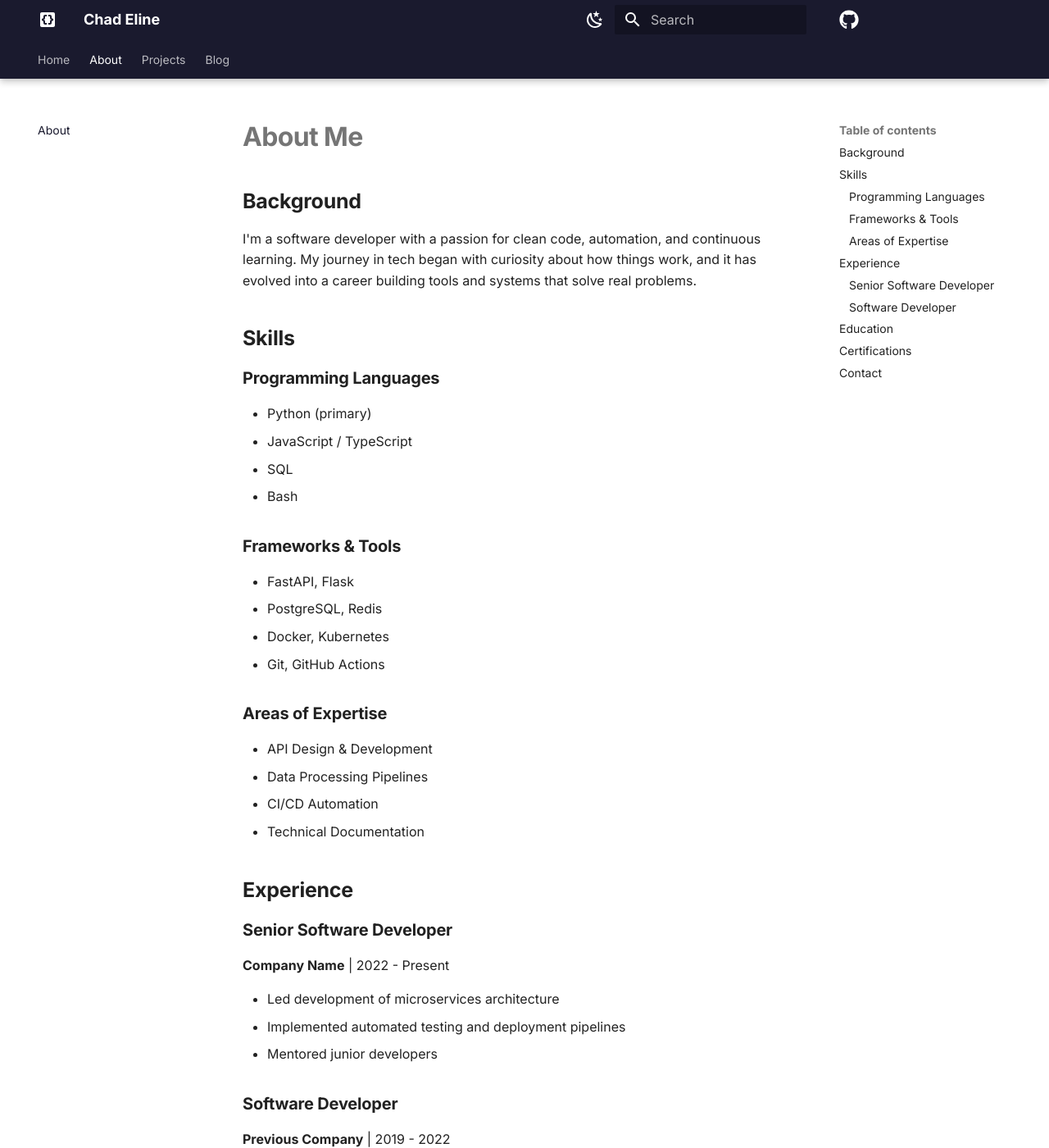
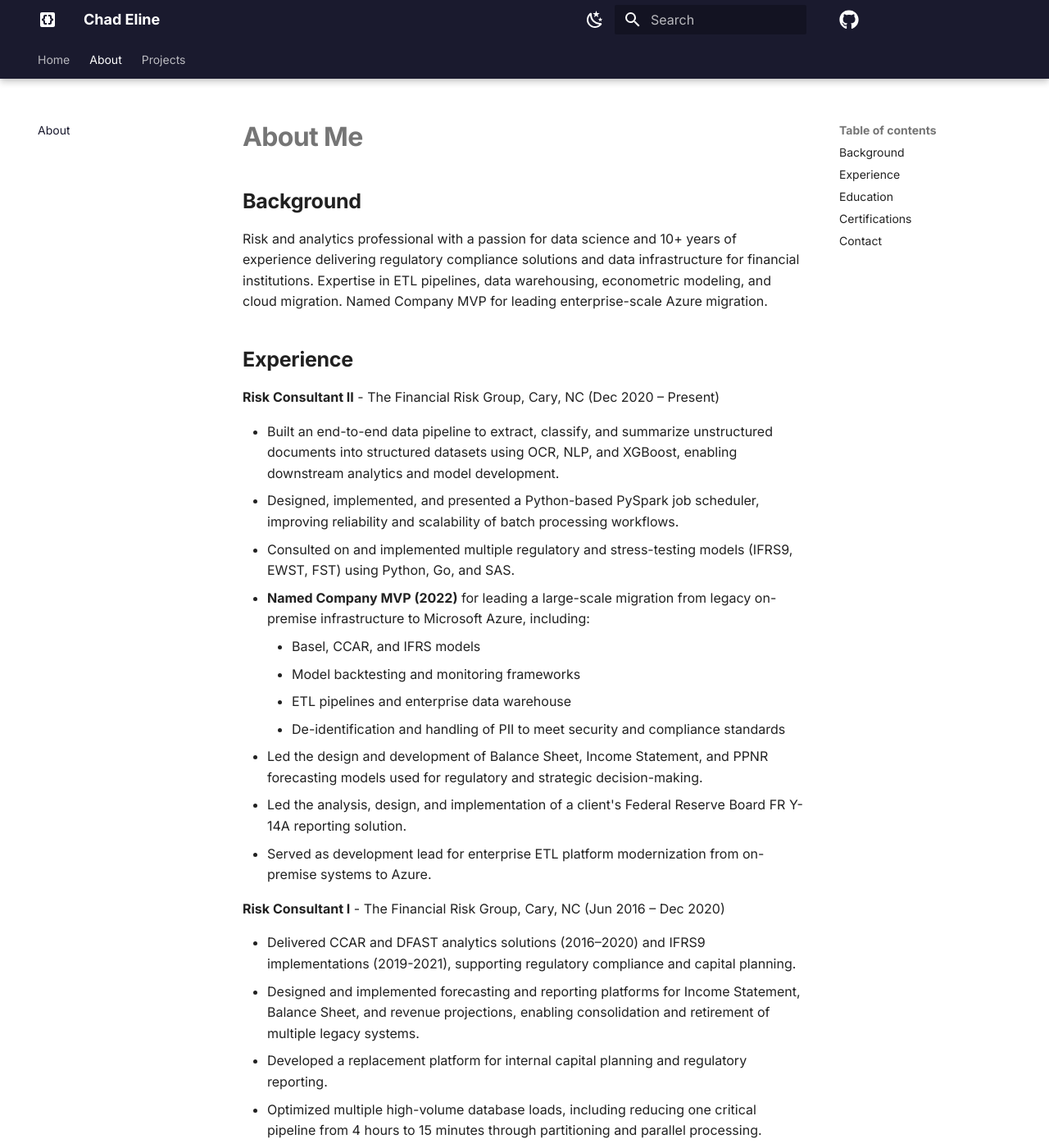
Before and after one commit to chad-eline/chad-eline.github.io, an MkDocs documentation site: the page built from docs/about.md, in a window 1280 px wide and 1400 px high. Shown: the whole window at 82% size. Built offline with MkDocs 1.6.1 and Material for MkDocs 9.7.7, drawn with Linux system fonts in a browser that asks for light colours; comment, search, counter and statistics services are not loaded; some of the changed text lies outside the part shown.

Commit message:
Enhance documentation and project structure: update live reload for local serving, revise personal background, and remove blog section

```diff
--- a/docs/about.md
+++ b/docs/about.md
@@ -2,68 +2,69 @@
 
 ## Background
 
-I'm a software developer with a passion for clean code, automation, and
-continuous learning. My journey in tech began with curiosity about how things
-work, and it has evolved into a career building tools and systems that solve
-real problems.
-
-## Skills
-
-### Programming Languages
-
-- Python (primary)
-- JavaScript / TypeScript
-- SQL
-- Bash
-
-### Frameworks & Tools
-
-- FastAPI, Flask
-- PostgreSQL, Redis
-- Docker, Kubernetes
-- Git, GitHub Actions
-
-### Areas of Expertise
-
-- API Design & Development
-- Data Processing Pipelines
-- CI/CD Automation
-- Technical Documentation
+Risk and analytics professional with a passion for data science and 10+ years of experience delivering regulatory compliance solutions and data infrastructure for financial institutions. Expertise in ETL pipelines, data warehousing, econometric modeling, and cloud migration. Named Company MVP for leading enterprise-scale Azure migration.
 
 ## Experience
 
-### Senior Software Developer
+**Risk Consultant II** - The Financial Risk Group, Cary, NC (Dec 2020 – Present)
 
-**Company Name** | 2022 - Present
+- Built an end-to-end data pipeline to extract, classify, and summarize unstructured documents into structured datasets using OCR, NLP, and XGBoost, enabling downstream analytics and model development.
+- Designed, implemented, and presented a Python-based PySpark job scheduler, improving reliability and scalability of batch processing workflows.
+- Consulted on and implemented multiple regulatory and stress-testing models (IFRS9, EWST, FST) using Python, Go, and SAS.
+- **Named Company MVP (2022)** for leading a large-scale migration from legacy on-premise infrastructure to Microsoft Azure, including:
+    - Basel, CCAR, and IFRS models
+    - Model backtesting and monitoring frameworks
+    - ETL pipelines and enterprise data warehouse
+    - De-identification and handling of PII to meet security and compliance standards
+- Led the design and development of Balance Sheet, Income Statement, and PPNR forecasting models used for regulatory and strategic decision-making.
+- Led the analysis, design, and implementation of a client's Federal Reserve Board FR Y-14A reporting solution.
+- Served as development lead for enterprise ETL platform modernization from on-premise systems to Azure.
 
-- Led development of microservices architecture
-- Implemented automated testing and deployment pipelines
-- Mentored junior developers
+**Risk Consultant I** - The Financial Risk Group, Cary, NC (Jun 2016 – Dec 2020)
 
-### Software Developer
+- Delivered CCAR and DFAST analytics solutions (2016–2020) and IFRS9 implementations (2019-2021), supporting regulatory compliance and capital planning.
+- Designed and implemented forecasting and reporting platforms for Income Statement, Balance Sheet, and revenue projections, enabling consolidation and retirement of multiple legacy systems.
+- Developed a replacement platform for internal capital planning and regulatory reporting.
+- Optimized multiple high-volume database loads, including reducing one critical pipeline from 4 hours to 15 minutes through partitioning and parallel processing.
 
-**Previous Company** | 2019 - 2022
+**Data Warehouse Solutions Architect** - Bank of America, Charlotte, NC (Jan 2015 – Jun 2016)
 
-- Built RESTful APIs serving millions of requests
-- Designed and optimized database schemas
-- Collaborated with cross-functional teams
+- Designed and implemented the FDIC calculation engine processing 163 million records daily, reducing Bank of America's LCR outflow by $17B and resolving a Federal Reserve MRA.
+- Awarded a Platinum Global Recognition Award for leadership and execution in resolving the FDIC MRA.
+- Redesigned the Operational Deposits data warehouse feed, reducing runtime from 4 hours to 55 minutes.
+- Led ETL and data warehouse architecture for a team of 40+ onshore and offshore developers.
+- Devised the technical solution for Bank of America's Federal Reserve 5G Liquidity report.
+- Initiated platform analysis to reduce complexity and operating costs of the Atlas data platform.
+- Standardized development practices across the Atlas data warehousing organization.
+
+**Software Developer, Vice President** - Bank of America, Charlotte, NC (Mar 2014 – Dec 2014)
+
+- Awarded 1 Platinum, 2 Gold, and 3 Silver Global Recognition Awards for consistent delivery of high-impact initiatives.
+- Implemented a derivatives and collateral data warehouse with a $9.67B impact on Bank of America's LCR reporting.
+- Led a 25+ member development team through 70+ successful production migrations as Release Lead.
+- Designed and automated the release process, reducing deployment time from 2 days to 2 hours.
+- Led adoption of SVN-based version control and integrated it with release tooling to further improve delivery efficiency.
+- Authored a 77-page development standards document establishing consistent design, coding, and release practices.
+
+**Assistant Risk Consultant** - The Financial Risk Group, Cary, NC (Dec 2012 – Feb 2014)
+
+- Parallelized a 65-million-record daily data feed, reducing runtime from 3 days to 3 hours.
+- Developed and unit-tested macros, scripts, and programs across multiple environments.
+- Integrated multiple source systems into enterprise ETL workflows and dimensional models.
+- Designed and implemented dimensional tables and ETL flows supporting regulatory compliance data marts.
 
 ## Education
 
-**Bachelor of Science in Computer Science**
-University Name | 2015 - 2019
+Emory University - B.A. Economics, May 2012
 
 ## Certifications
 
-- AWS Certified Developer
-- Kubernetes Administrator (CKA)
+- [GARP Financial Risk Manager](https://www.garp.org/frm)
+- Base SAS 9 Certified
 
 ## Contact
 
 - **GitHub**: [chad-eline](https://github.com/chad-eline)
-- **Email**: email@example.com
 - **LinkedIn**: [linkedin.com/in/chad-eline](https://linkedin.com/in/chad-eline)
 
 ---
-
-*Feel free to reach out for collaborations, questions, or just to say hi!*
--- a/mkdocs.yml
+++ b/mkdocs.yml
@@ -53,6 +53,10 @@ plugins:
   - minify:
       minify_html: true
 
+watch:
+  - docs/
+  - mkdocs.yml
+
 extra_css:
   - assets/stylesheets/extra.css
 
@@ -67,6 +71,9 @@ markdown_extensions:
       alternate_style: true
   - pymdownx.details
   - pymdownx.mark
+  - pymdownx.emoji:
+      emoji_index: !!python/name:material.extensions.emoji.twemoji
+      emoji_generator: !!python/name:material.extensions.emoji.to_svg
   - admonition
   - attr_list
   - md_in_html
@@ -78,8 +85,6 @@ nav:
   - About: about.md
   - Projects:
       - Overview: projects/index.md
-  - Blog:
-      - blog/index.md
 
 extra:
   generator: False
```
Also changed, not shown: docs/blog/index.md (deleted, +0 -71 lines), docs/index.md (+2 -6 lines), 1 other file.
